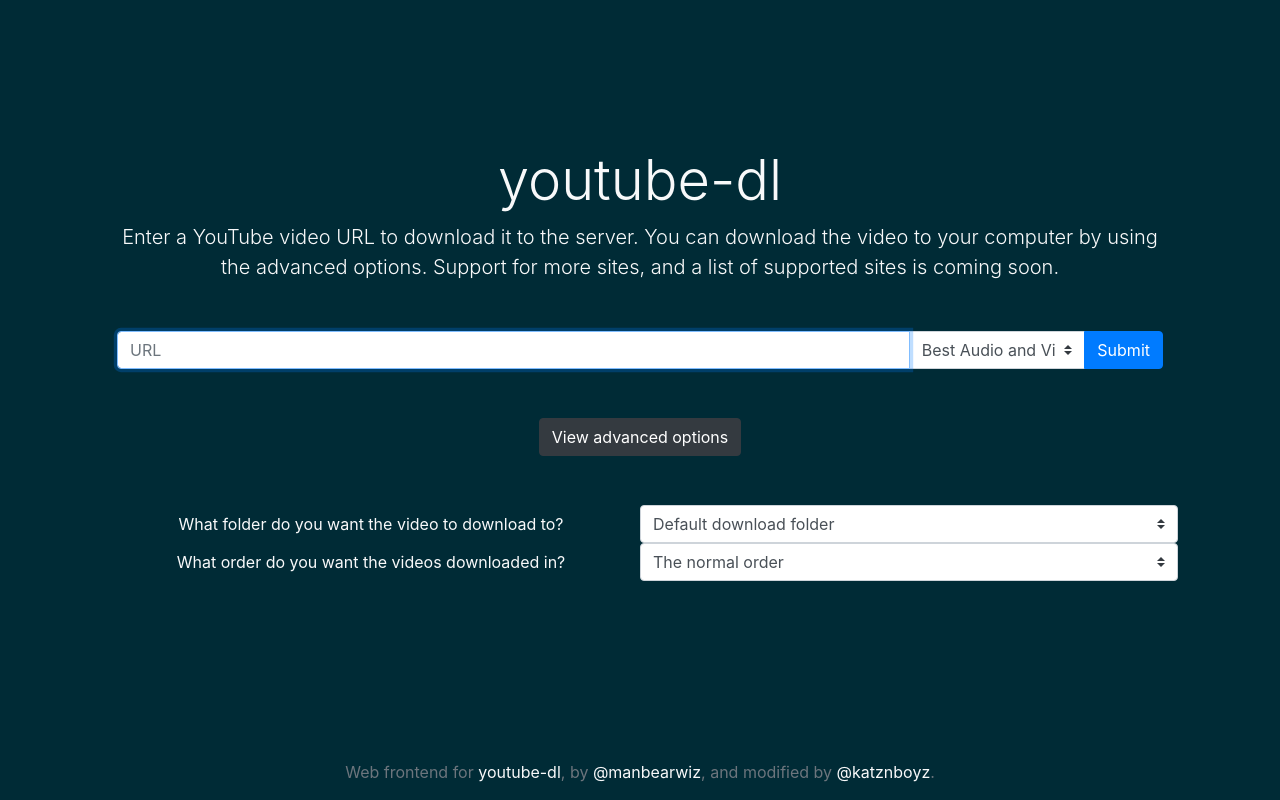
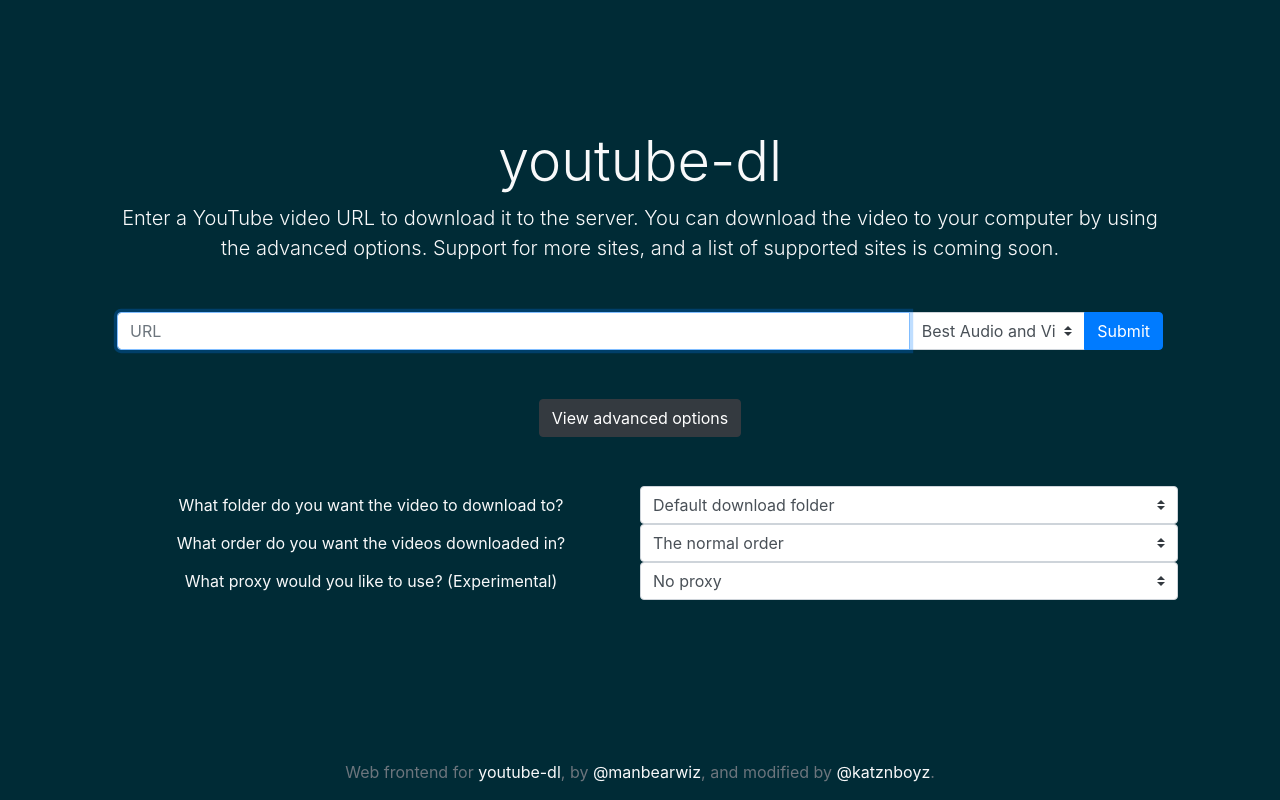
Before and after one commit to renamedquery/youtube-dl-server, a Flask app: template templates/index.html in a window 1280 px wide, after a click on "View advanced options". Run offline with Flask 2, Linux system fonts and the light colour scheme; the template is opened without the code that fills it, so the values that code supplies are empty; parts of the project's set-up code (start-up, migrations or seed data) failed here and were passed over; some libraries are stand-ins or nearby versions.

Commit message:
Added the ability to download videos at the home page using a proxy

```diff
--- a/app.py
+++ b/app.py
@@ -76,8 +76,23 @@
                 #alert that there was an error
                 print('Error parsing the directory "{}".'.format(line))
 
+        #variable for the list of proxies
+        listOfProxies = []
+
+        #get the list of the lines in the proxies.txt file
+        listOfProxiesUnparsed = str(open('./proxies.txt').read()).split('\n')
+
+        #iterate through the unparsed list of proxies and get rid of the invalid entries (the ones that start with pound signs)
+        for proxy in listOfProxiesUnparsed:
+
+            #check if the proxy starts with a pound sign and it isnt whitespace
+            if (not proxy.isspace() and proxy != '' and proxy[0] != '#'):
+
+                #append the proxy to the list of proxies
+                listOfProxies.append(proxy)
+
         #return the home page
-        return flask.render_template('index.html', applicationName = configData['application_name'], username = flask.session['LOGGED_IN_ACCOUNT_DATA'][0], downloadDirs = downloadDirList, DEFAULT_VIDEO_DOWNLOAD_DIR = DEFAULT_VIDEO_DOWNLOAD_DIR)
+        return flask.render_template('index.html', applicationName = configData['application_name'], username = flask.session['LOGGED_IN_ACCOUNT_DATA'][0], downloadDirs = downloadDirList, DEFAULT_VIDEO_DOWNLOAD_DIR = DEFAULT_VIDEO_DOWNLOAD_DIR, proxies = listOfProxies)
 
     #the user isnt logged in
     else:
@@ -100,6 +115,7 @@
         YTDL_FORMAT = str(flask.request.form.get('format'))
         YTDL_DIR = str(flask.request.form.get('directory'))
         YTDL_ORDER = str(flask.request.form.get('order'))
+        YTDL_PROXY = str(flask.request.form.get('proxy'))
 
         #get a list of the download directories to ensure that the directory is valid
         downloadDirListUnparsed = str(open('./download-dirs.txt').read()).split('\n')
@@ -121,7 +137,19 @@
 
         #get the video data
         try:
-            youtubeDLObject = youtube_dl.YoutubeDL({'default_search':'youtube'})
+
+            #check if there is a proxy to be used
+            if (YTDL_PROXY == '#none'):
+
+                #no proxy, download normally
+                youtubeDLObject = youtube_dl.YoutubeDL({'default_search':'youtube'})
+
+            #there is a proxy
+            else:
+
+                #use the proxy to download it
+                youtubeDLObject = youtube_dl.YoutubeDL({'default_search':'youtube', 'proxy':YTDL_PROXY})
+
             videoData = youtubeDLObject.extract_info(YTDL_URL, download = False)
 
             #check if it is a playlist by checking if the 'entries' key exists
--- a/templates/index.html
+++ b/templates/index.html
@@ -48,6 +48,15 @@
                         <option value = 'random'>A random order</option>
                     </select>
                 </div>
+                <div class = 'row justify-content-center'>
+                    <p class = 'col-lg-6 my-auto'>What proxy would you like to use? (Experimental)</p>
+                    <select class = 'custom-select col-lg-6' name = 'proxy'>
+                        <option value = '#none'>No proxy</option>
+                        {% for proxy in proxies %}
+                            <option value = '{{ proxy }}'>{{ proxy }}</option>
+                        {% endfor %}
+                    </select>
+                </div>
             </div>
         </form>
     </div>
```
Also changed, not shown: setup.py (+12 -0 lines).
